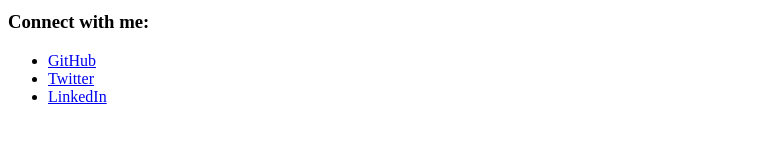
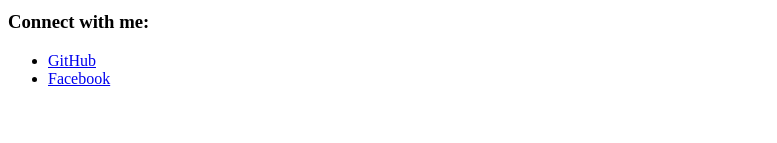
Before and after one commit to souheil-haouala/My-profile, a plain HTML site: page index.html in a window 1280 px wide. Shown: the part 569-712 px from the top of the page, without its empty margins (0-777 px from the left). Drawn offline with Linux system fonts and the light colour scheme.

Commit message:
Update index.html

```diff
--- a/index.html
+++ b/index.html
@@ -31,8 +31,7 @@
   <h3>Connect with me:</h3>
   <ul>
     <li><a href="https://github.com/" target="_blank">GitHub</a></li>
-    <li><a href="https://twitter.com/" target="_blank">Twitter</a></li>
-    <li><a href="https://linkedin.com/" target="_blank">LinkedIn</a></li>
+    <li><a href="https://facebook.com/" target="_blank">Facebook</a></li>
   </ul>
 </body>
 </html>
```
